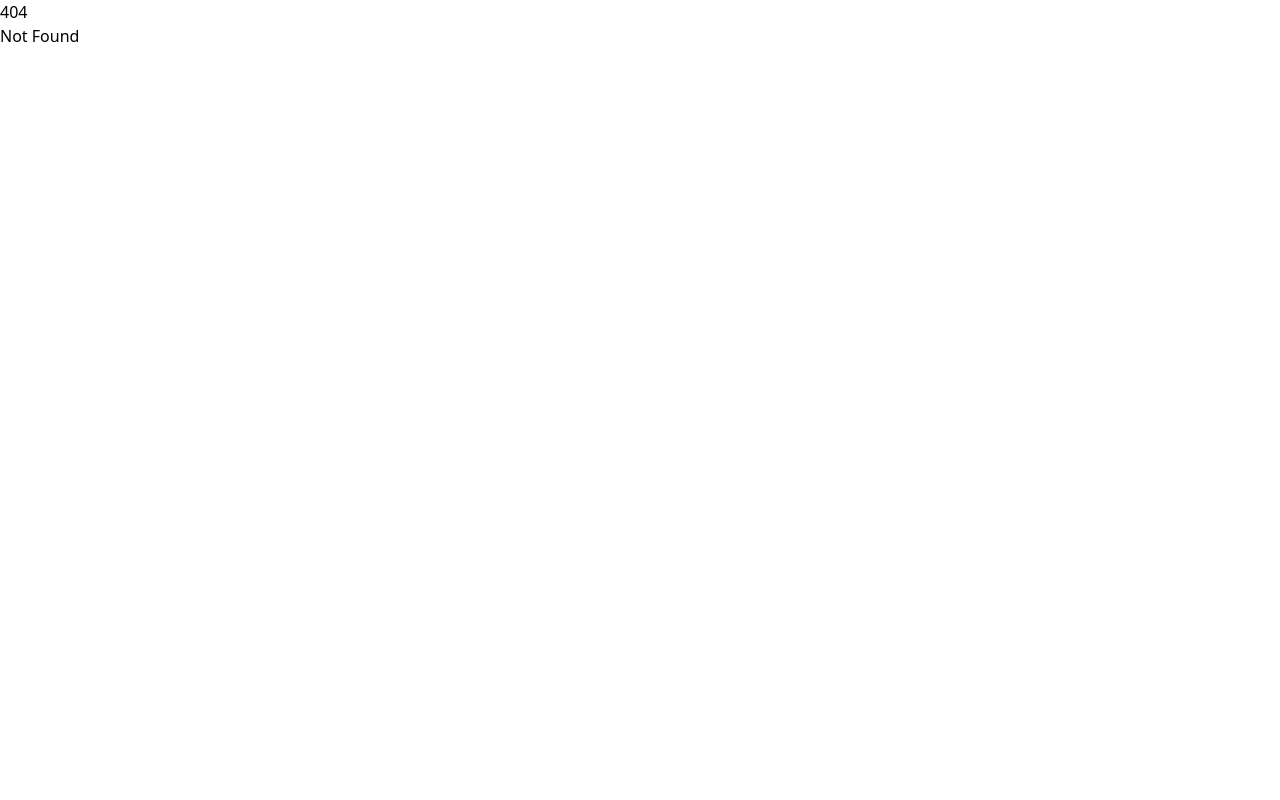
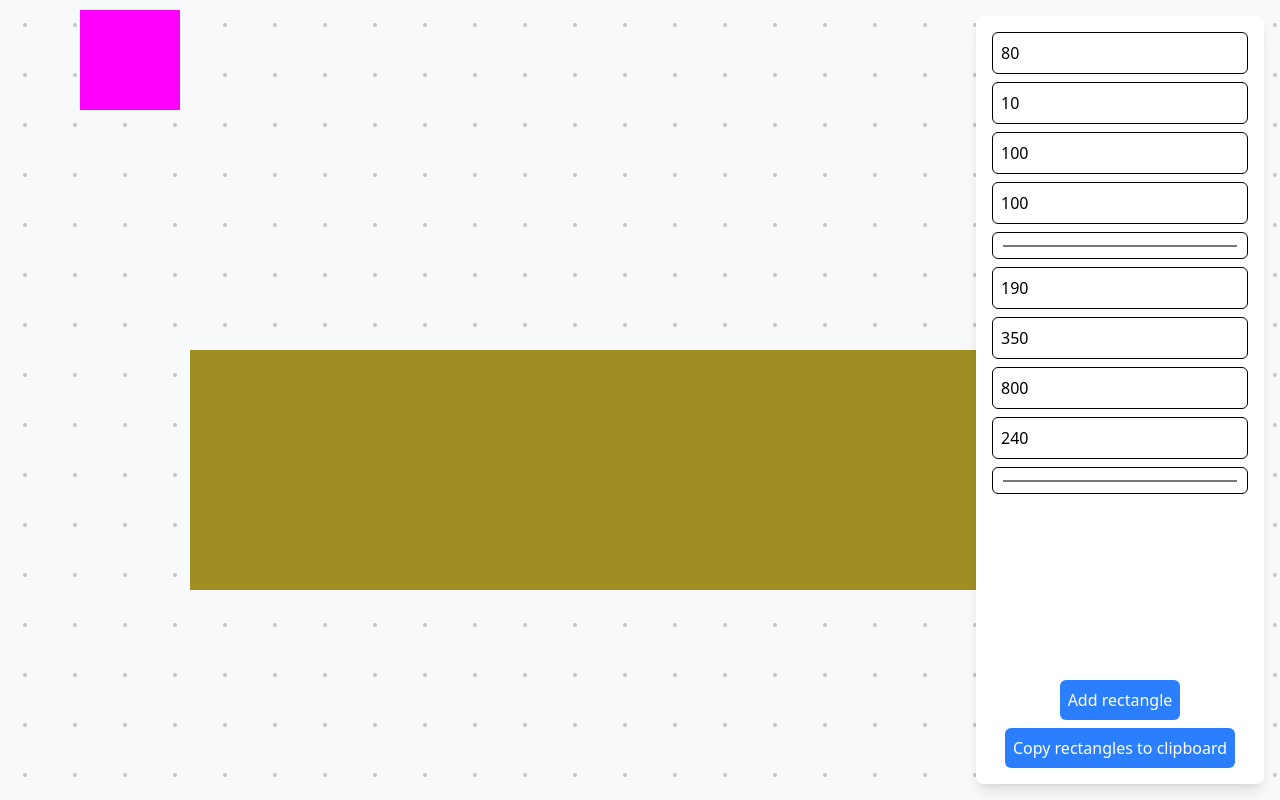
Before and after one commit to Julius-Babies/svelte-infinite-canvas, a SvelteKit app: page /canvas-example in a window 1280 px wide. Before the commit this address had no page. Built offline with nearby package versions, Linux system fonts and the light colour scheme.

Commit message:
Small playground

```diff
--- /dev/null
+++ b/src/routes/canvas-example/+page.svelte
@@ -0,0 +1,75 @@
+<script lang="ts">
+    import Canvas from "$lib/canvas/Canvas.svelte";
+
+    interface Rectangle {
+        x: number;
+        y: number;
+        width: number;
+        height: number;
+        color: string
+    }
+
+    let rectangles: Rectangle[] = $state([
+        {
+            "x": 80,
+            "y": 10,
+            "width": 100,
+            "height": 100,
+            "color": "#ff00ff"
+        },
+        {
+            "x": 190,
+            "y": 350,
+            "width": 800,
+            "height": 240,
+            "color": "#9f8e23"
+        }
+    ]);
+</script>
+
+<div class="relative w-full h-full">
+    <Canvas>
+        {#each rectangles as rectangle}
+            <div
+                    class="absolute"
+                    style="top: {rectangle.y}px; left: {rectangle.x}px; width: {rectangle.width}px; height: {rectangle.height}px; background-color: {rectangle.color};"
+            ></div>
+        {/each}
+    </Canvas>
+
+    <div class="absolute top-0 right-0 h-full w-1/4 p-4">
+        <div class="h-full w-full bg-white p-4 rounded-lg shadow-lg">
+            <div class="flex flex-col gap-2 w-full h-full justify-between">
+                <div class="w-full h-full flex flex-col gap-2 overflow-y-scroll">
+                    {#each rectangles as rectangle, index}
+                        <div class="flex flex-col gap-2 items-center w-full">
+                            <input type="number" bind:value={rectangle.x} class="w-full p-2 border rounded-md">
+                            <input type="number" bind:value={rectangle.y} class="w-full p-2 border rounded-md">
+                            <input type="number" bind:value={rectangle.width} class="w-full p-2 border rounded-md">
+                            <input type="number" bind:value={rectangle.height} class="w-full p-2 border rounded-md">
+                            <input type="color" bind:value={rectangle.color} class="w-full p-2 border rounded-md">
+                        </div>
+                    {/each}
+                </div>
+                <div class="flex flex-col gap-2 items-center w-full">
+                    <button
+                            class="cursor-pointer p-2 bg-blue-500 text-white rounded-md hover:bg-blue-600"
+                            onclick={() => rectangles = [...rectangles, {x: 0, y: 0, width: 100, height: 100, color: "#ff0000" }]}
+                    >
+                        Add rectangle
+                    </button>
+
+                    <button
+                            class="cursor-pointer p-2 bg-blue-500 text-white rounded-md hover:bg-blue-600"
+                            onclick={() => {
+                                const rectangleJson = JSON.stringify(rectangles, null, 2);
+                                navigator.clipboard.writeText(rectangleJson);
+                            }}
+                    >
+                        Copy rectangles to clipboard
+                    </button>
+                </div>
+            </div>
+        </div>
+    </div>
+</div>
```
